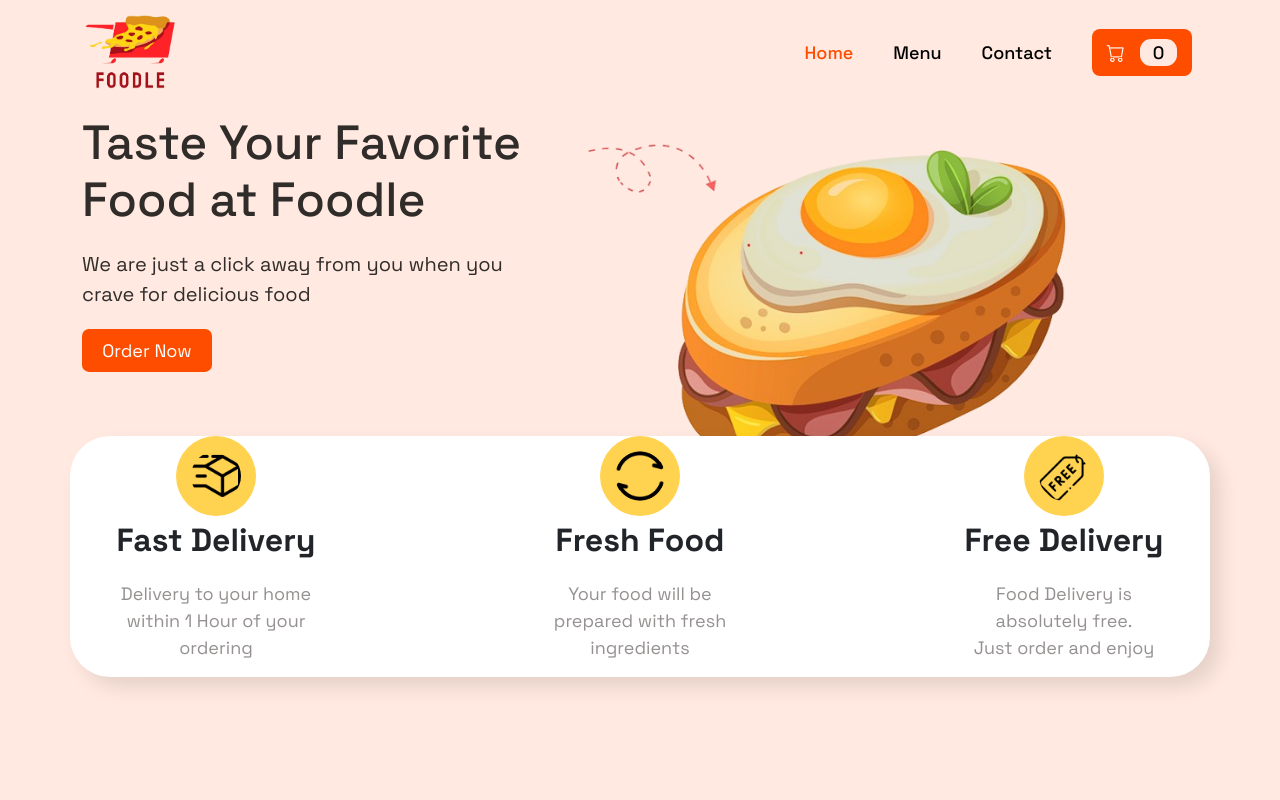
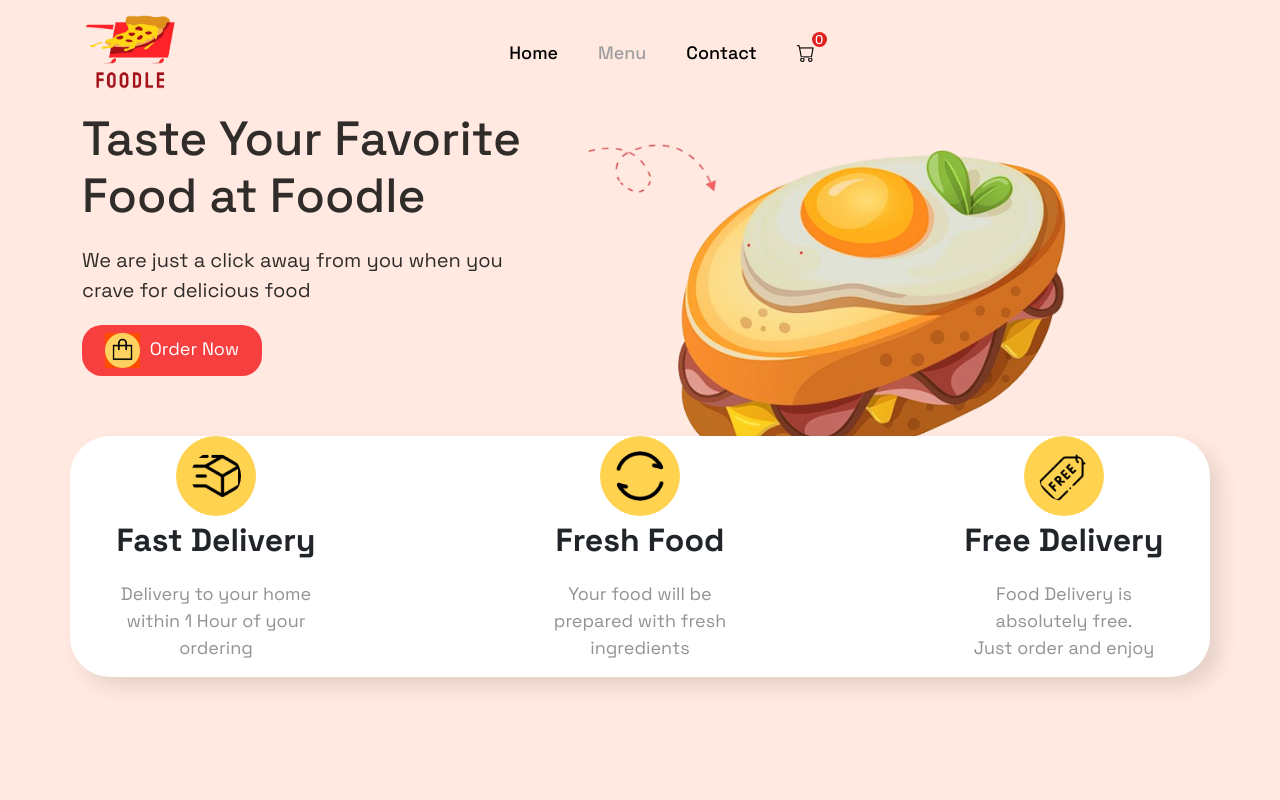
Before and after one commit to Ghaieth1/Food-react-app, a React (Create React App) app: page / in a window 1280 px wide. Shown: the top 800 px of the page. Built offline with nearby package versions, Linux system fonts and the light colour scheme.

Commit message:
nav bar update

```diff
--- a/src/components/Footer/Footer.js
+++ b/src/components/Footer/Footer.js
@@ -4,7 +4,7 @@ import 'bootstrap/dist/css/bootstrap.min.css';
 import classes from './Footer.module.css';
 import Logo from '../../assets/Logo/Logo.png';
 import { Link } from 'react-scroll';
-import insta from '../../assets/Icon/instagram.ico';
+
 import twitter from '../../assets/Icon/twitter.ico';
 import linkedin from '../../assets/Icon/linkedin.ico';
 import github from '../../assets/Icon/github.ico';
@@ -70,16 +70,7 @@ const Footer = () => {
           <Col lg={3}>
             <div className={classes.social}>
               <h3>Social</h3>
-              <a href target='_blank' rel='noreferrer'>
-                <p>
-                  <img
-                    src={insta}
-                    alt='instagram'
-                    className={classes.social_icon}
-                    color='grey'
-                  ></img>
-                </p>
-              </a>
+
               <a href target='_blank' rel='noreferrer'>
                 <p>
                   <img
--- a/src/components/Header/NavCartButton.js
+++ b/src/components/Header/NavCartButton.js
@@ -1,6 +1,7 @@
 import React, { useContext, useEffect, useState } from 'react';
 import classes from './NavCartButton.module.css';
 import CartContext from '../store/cartcontext';
+import cartIcon from '../../assets/Icon/cart.png';
 
 const NavCartButton = (props) => {
   //Using useContext & useState hooks
--- a/src/components/Header/NavCartButton.module.css
+++ b/src/components/Header/NavCartButton.module.css
@@ -1,31 +1,37 @@
 .cart__button {
-  background-color: var(--primaryitemcolor);
   color: var(--light);
   padding: 10px 0;
-  width: 100px;
+  width: 90px;
   text-align: center;
   border-radius: 8px;
   transition: 0.3s;
+  position: relative; /* Permet de positionner le badge */
 }
 
 .cart__button i {
-  display: inline-block;
-  margin-right: 5px;
+  margin-right: 100px;
   font-size: 18px;
-  color: var(--light);
+  color: black;
 }
 
 .cart__button .badge {
-  display: inline;
-  margin-left: 10px;
-  background-color: var(--primarybackground);
-  color: var(--dark);
-  padding: 2px 13px 2px 13px;
-  border-radius: 11px;
+  position: absolute;
+  top: 3px;
+  right: 60px;
+  background: #df2020;
+  color: #fff;
+  width: 15px;
+  height: 15px;
+  border-radius: 50%;
+  font-size: 0.8rem;
+  font-weight: 500;
+  display: flex;
+  align-items: center;
+  justify-content: center;
 }
 
 .cart__button:hover {
-  background-color: #ef4c06;
+  transform: scale(1.1);
 }
 
 .bump.cart__button {
--- a/src/components/Header/TheNavbar.js
+++ b/src/components/Header/TheNavbar.js
@@ -58,7 +58,6 @@ const TheNavbar = (props) => {
             <Nav.Link className={`${classes.nav__link} me-4`}>
               <Link
                 activeClass={classes.active}
-                to='about'
                 spy={true}
                 smooth={true}
                 offset={-50}
--- a/src/components/Header/TheNavbar.module.css
+++ b/src/components/Header/TheNavbar.module.css
@@ -23,13 +23,16 @@
   position: relative;
   display: flex;
   align-items: center;
+  justify-content: center;
+  margin-right: auto;
 }
 
 .navbar .nav__link {
   font-size: 18px;
   font-weight: 500;
-  color: var(--dark);
+  color: rgb(160, 159, 159);
   transition: 0.3s;
+  margin-left: auto;
 }
 
 .navbar .nav__link:focus {
@@ -39,7 +42,7 @@
 }
 
 .navbar .nav__link .active {
-  color: var(--primaryitemcolor) !important;
+  color: black !important;
   text-decoration: none;
 }
 
@@ -48,7 +51,7 @@
 }
 
 .navbar .nav__link:hover {
-  color: var(--primaryitemcolor);
+  color: black;
 }
 
 @media only screen and (max-width: 1200px) {
--- a/src/components/Sections/HeroSection.js
+++ b/src/components/Sections/HeroSection.js
@@ -7,6 +7,7 @@ import FoodImage from '../../assets/image/FoodImage.png';
 import FastDelivery from '../../assets/image/fast.png';
 import Circle from '../../assets/image/circle.png';
 import Free from '../../assets/image/free.png';
+import order from '../../assets/Icon/order.png';
 import 'bootstrap/dist/css/bootstrap.min.css';
 
 const HeroSection = () => {
@@ -39,7 +40,15 @@ const HeroSection = () => {
                   offset={-50}
                   duration={500}
                 >
-                  <TheButton>Order Now</TheButton>
+                  {/* Image avant le texte */}
+                  <TheButton>
+                    <img
+                      src={order}
+                      alt='order'
+                      className={classes.order_icon}
+                    />
+                    Order Now
+                  </TheButton>
                 </Link>
               </div>
             </Col>
--- a/src/components/Sections/HeroSection.module.css
+++ b/src/components/Sections/HeroSection.module.css
@@ -22,6 +22,18 @@
   font-weight: 500;
   font-size: 48px;
   margin-bottom: 20px;
+}
+.order_button {
+  display: flex;
+  align-items: center;
+  text-decoration: none;
+  color: var(--light);
+}
+
+.order_icon {
+  width: 35px; /* Taille de l'image */
+  background-color: var(--primaryitemcolor);
+  margin-right: 10px;
 }
 
 .text__div h1 span {
--- a/src/components/Ui/TheButton.module.css
+++ b/src/components/Ui/TheButton.module.css
@@ -1,14 +1,14 @@
 .button {
-  width: 130px;
+  width: 180px;
   border: none;
   padding: 8px 0;
-  background-color: var(--primaryitemcolor);
+  background-color: rgb(248, 63, 63);
   color: white;
-  border-radius: 7px;
+  border-radius: 20px;
   font-size: 18px;
   transition: 0.3s;
 }
 
 .button:hover {
-  background-color: #ef4c06;
+  background-color: rgb(247, 126, 126);
 }
```
Also changed, not shown: src/assets/Icon/cart.png (added), src/assets/Icon/order.png (added).
